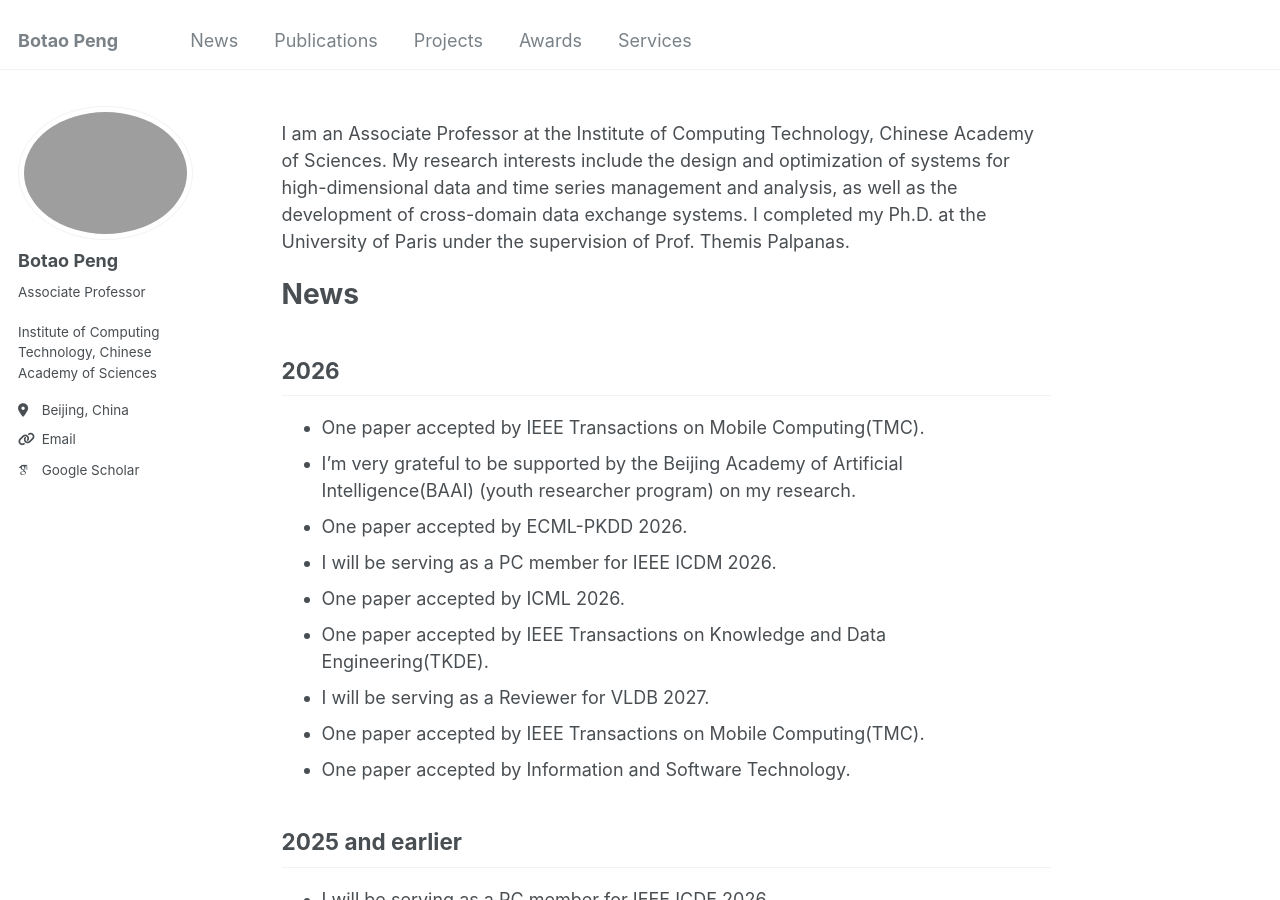
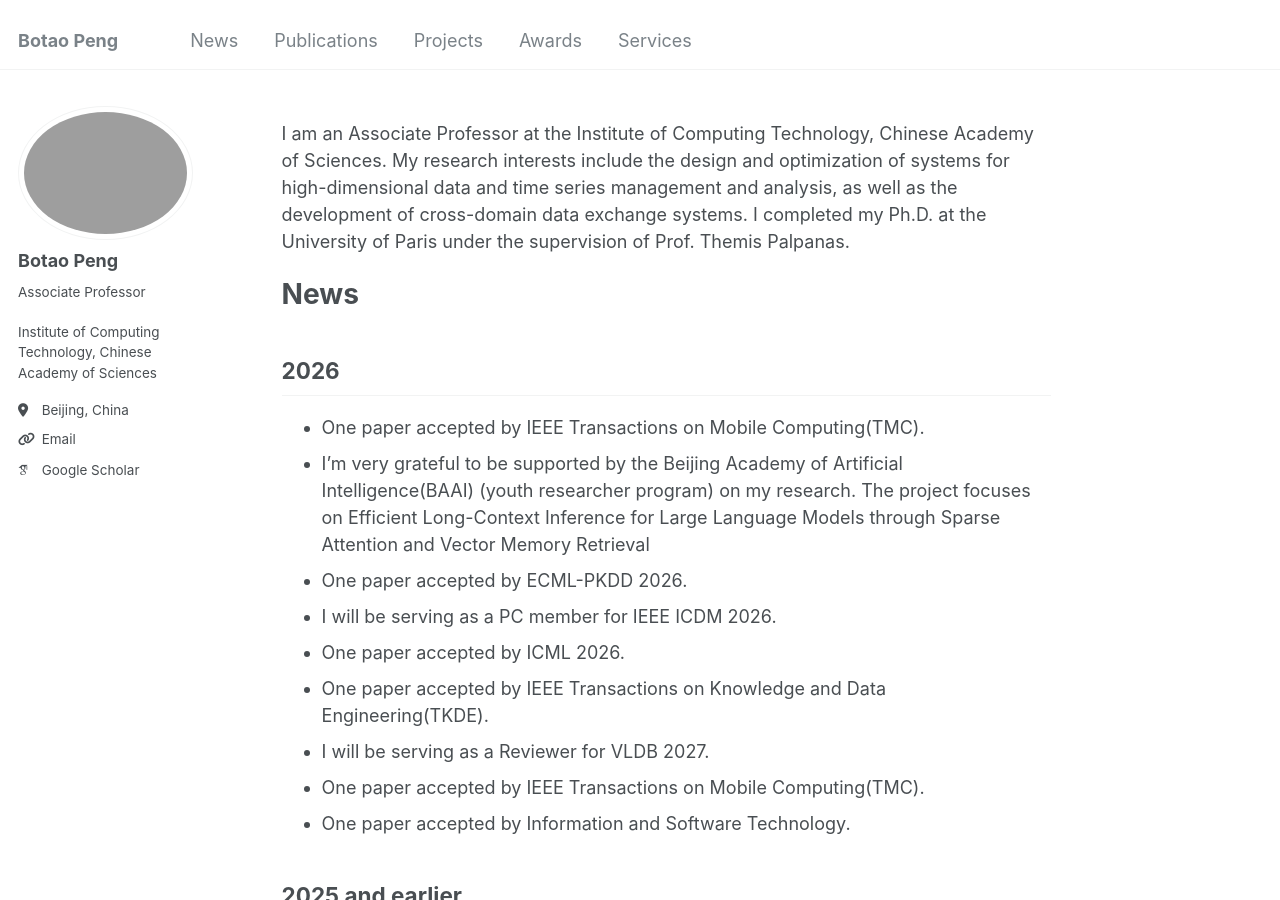
Before and after one commit to BotaoPENG/botaopeng.github.io, a Jekyll site: the page built from _pages/about.md, in a window 1280 px wide and 900 px high. Built offline with Jekyll 4.4.1, drawn with Linux system fonts in a browser that asks for light colours; some web fonts are replaced.

Commit message:
Update about.md

```diff
--- a/_pages/about.md
+++ b/_pages/about.md
@@ -12,7 +12,7 @@ I am an Associate Professor at the Institute of Computing Technology, Chinese Ac
 
 ## 2026
 - One paper accepted by IEEE Transactions on Mobile Computing(TMC).
-- I’m very grateful to be supported by the Beijing Academy of Artificial Intelligence(BAAI) (youth researcher program) on my research.
+- I’m very grateful to be supported by the Beijing Academy of Artificial Intelligence(BAAI) (youth researcher program) on my research. The project focuses on Efficient Long-Context Inference for Large Language Models through Sparse Attention and Vector Memory Retrieval
 - One paper accepted by ECML-PKDD 2026.
 - I will be serving as a PC member for IEEE ICDM 2026.
 - One paper accepted by ICML 2026.
```
